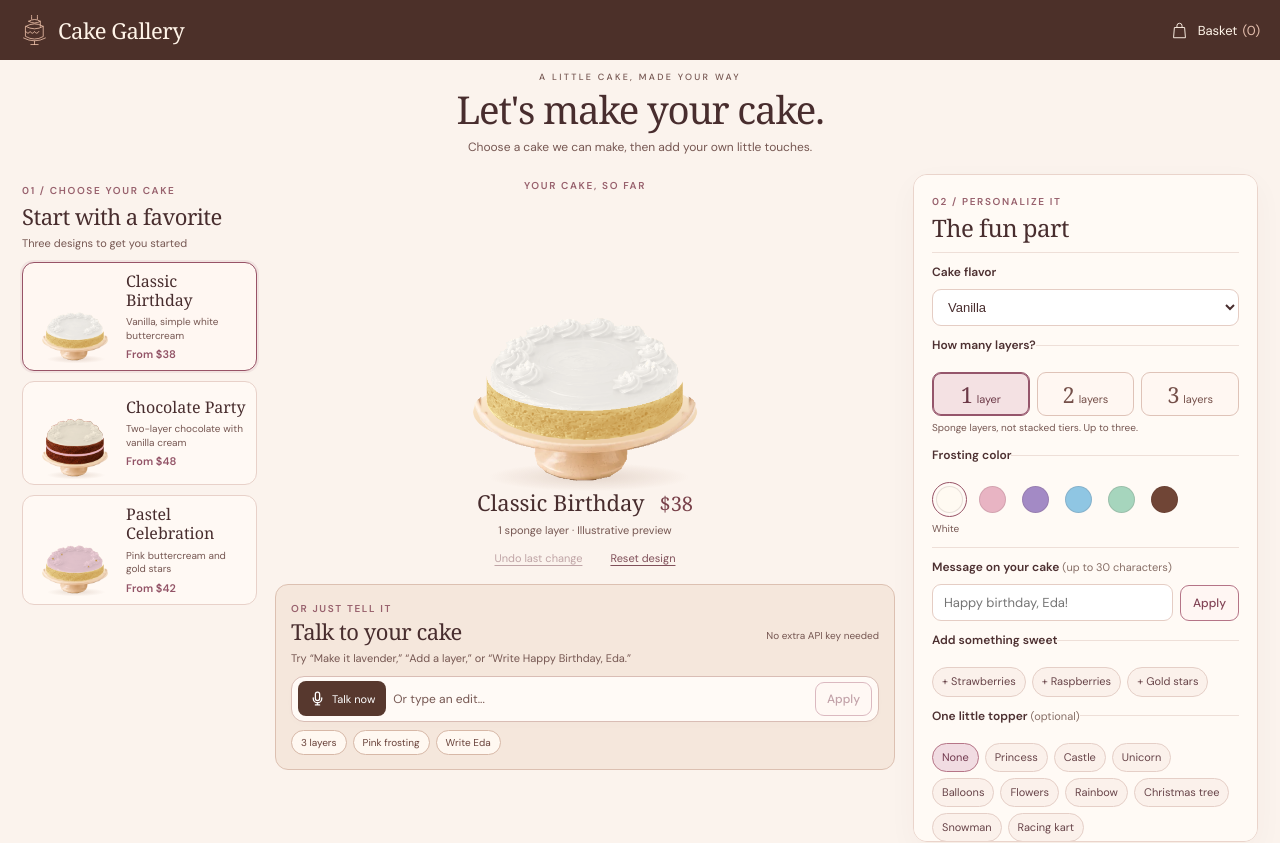
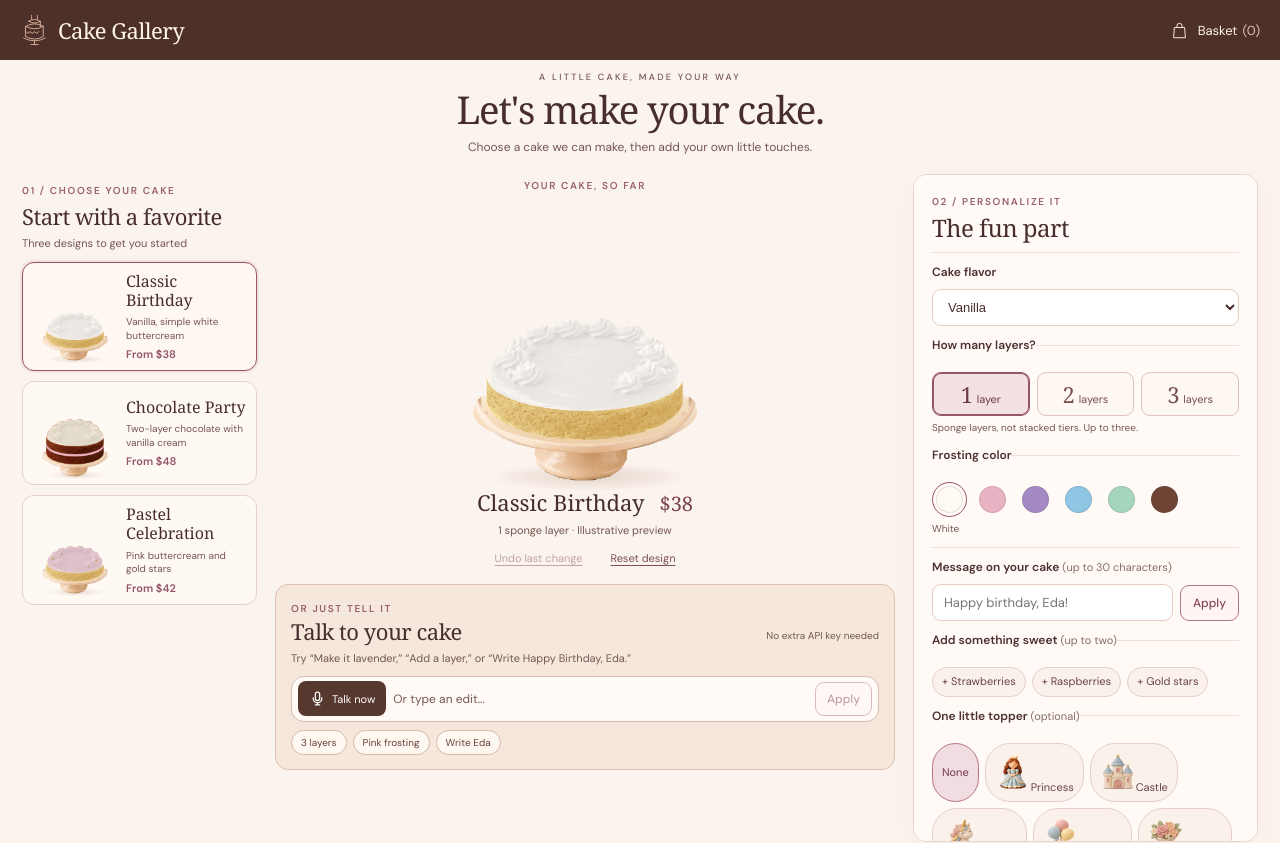
Before and after one commit to edakturk14/cake-builder, a React (Vite) app: page / in a window 1280 px wide. Shown: the top 843 px of the page. Built offline with nearby package versions, Linux system fonts and the light colour scheme; a web font is replaced by a local one.

Commit message:
Enforce two-decoration limit and show real topper thumbnails

```diff
--- a/src/App.tsx
+++ b/src/App.tsx
@@ -3,7 +3,7 @@ import { CakeScene } from './components/CakeScene';
 import { useSpeechRecognition } from './hooks/useSpeechRecognition';
 import { PALETTE_BY_ID } from './shared/appearance';
 import { BAKERY_COLORS, BAKERY_FLAVORS, BAKERY_TEMPLATES, BAKERY_TOPPERS, BAKERY_TOPPINGS, createTemplateCake, type TemplateId } from './shared/bakery';
-import { cakeReducer, cloneCake, createBasketItem, estimateCake, formatMoney, parseBasket, type BasketItem, type CakeHistory, type CakePatch, type CakeState } from './shared/cake';
+import { applyCakePatch, cakeReducer, cloneCake, createBasketItem, estimateCake, formatMoney, parseBasket, type BasketItem, type CakeHistory, type CakePatch, type CakeState } from './shared/cake';
 import { interpretLocalCommand } from './shared/localCommands';
 import './styles/builder.css';
 import './integration.css';
@@ -45,12 +45,20 @@ export default function App() {
     setSelected(id);
     setNotice('Selected a new design. Customize it below.');
   }
-  function edit(patch: CakePatch) { dispatch({ type: 'edit', patch }); setNotice(''); }
+  function edit(patch: CakePatch, confirmation = '') {
+    const next = applyCakePatch(cake, patch).state;
+    if (next.toppings.filter(topping => BAKERY_TOPPINGS.some(item => item.id === topping)).length > 2) {
+      setNotice('Choose up to two decorations so your cake stays balanced. Remove one to add another.');
+      return;
+    }
+    dispatch({ type: 'edit', patch });
+    setNotice(confirmation);
+  }
   function handleCommand(text: string) {
     setLastCommand(text);
     const result = interpretLocalCommand(text, cake);
-    setNotice(result.message);
-    if (result.kind === 'edit') dispatch({ type: 'edit', patch: result.patch });
+    if (result.kind === 'edit') edit(result.patch, result.message);
+    else setNotice(result.message);
     if (result.kind === 'undo') dispatch({ type: 'undo' });
     if (result.kind === 'reset') { setSelected('classic'); dispatch({ type: 'select', cake: createTemplateCake('classic') }); }
     if (result.kind === 'custom') { setRequest(previous => ({ ...previous, description: text })); setQuoteOpen(true); }
@@ -214,7 +222,7 @@ export default function App() {
             {cake.inscription && <button type="button" className="text-button" onClick={() => edit({ inscription: '' })}>Clear writing</button>}
           </div>
           <fieldset className="edit-group">
-            <legend>Add something sweet</legend>
+            <legend>Add something sweet <span className="quiet">(up to two)</span></legend>
             <div className="option-chips">{BAKERY_TOPPINGS.map(item => <button type="button" key={item.id}
               className={'option-chip' + (cake.toppings.includes(item.id) ? ' is-selected' : '')}
               aria-pressed={cake.toppings.includes(item.id)}
@@ -228,8 +236,11 @@ export default function App() {
               <button type="button" className={'option-chip' + (!cake.toppers.length ? ' is-selected' : '')}
                 aria-pressed={!cake.toppers.length} onClick={() => edit({ toppers: [] })}>None</button>
               {BAKERY_TOPPERS.map(item => <button type="button" key={item.id}
-                className={'option-chip' + (cake.toppers[0] === item.id ? ' is-selected' : '')}
-                aria-pressed={cake.toppers[0] === item.id} onClick={() => edit({ toppers: [item.id] })}>{item.label}</button>)}
+                className={'option-chip topper-choice' + (cake.toppers[0] === item.id ? ' is-selected' : '')}
+                aria-pressed={cake.toppers[0] === item.id} onClick={() => edit({ toppers: [item.id] })}>
+                <img src={`/art/toppers/${item.id}.png`} alt="" width="36" height="40" loading="lazy"/>
+                <span>{item.label}</span>
+              </button>)}
             </div>
           </fieldset>
           <div className="edit-group">
```
